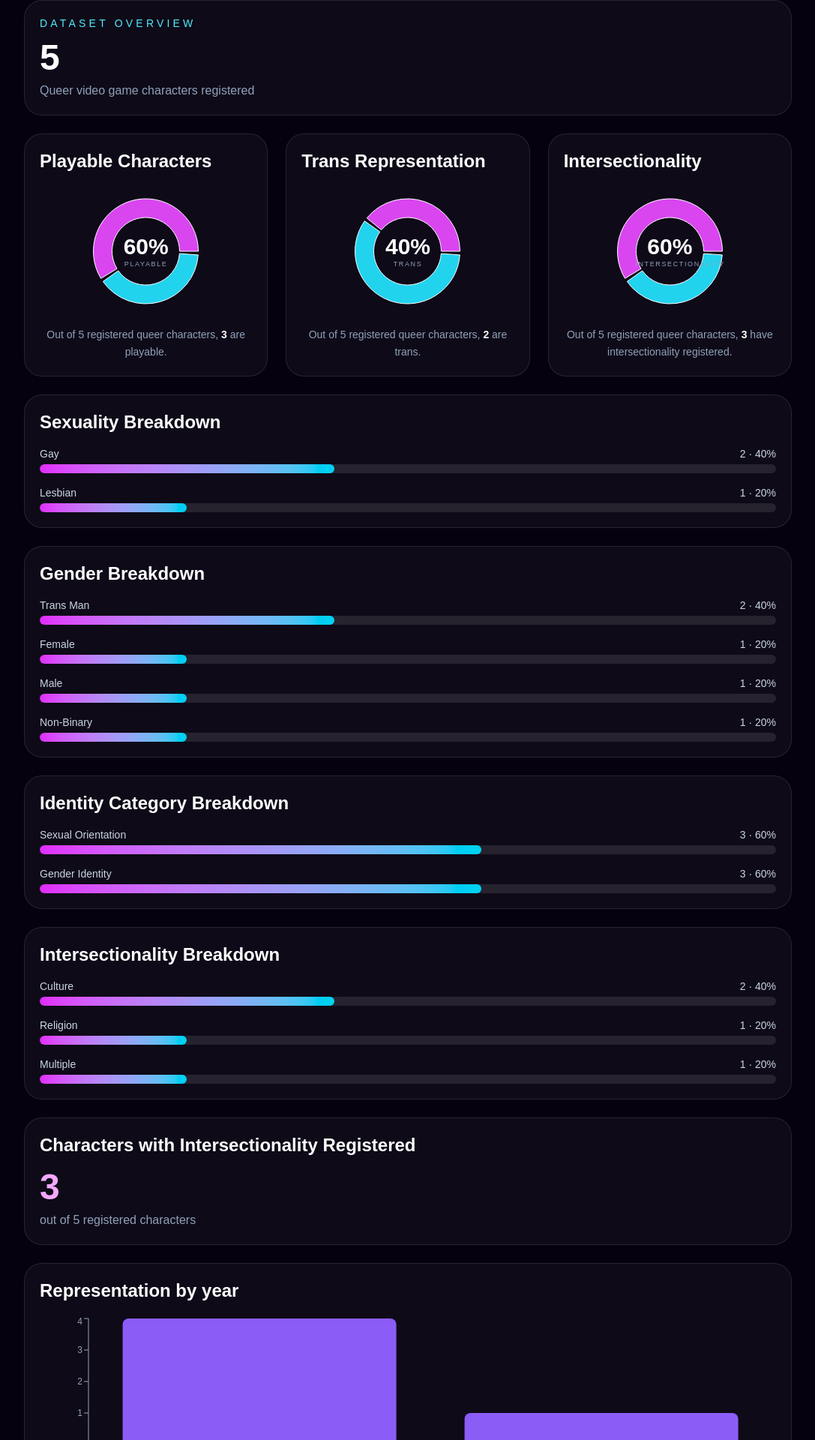
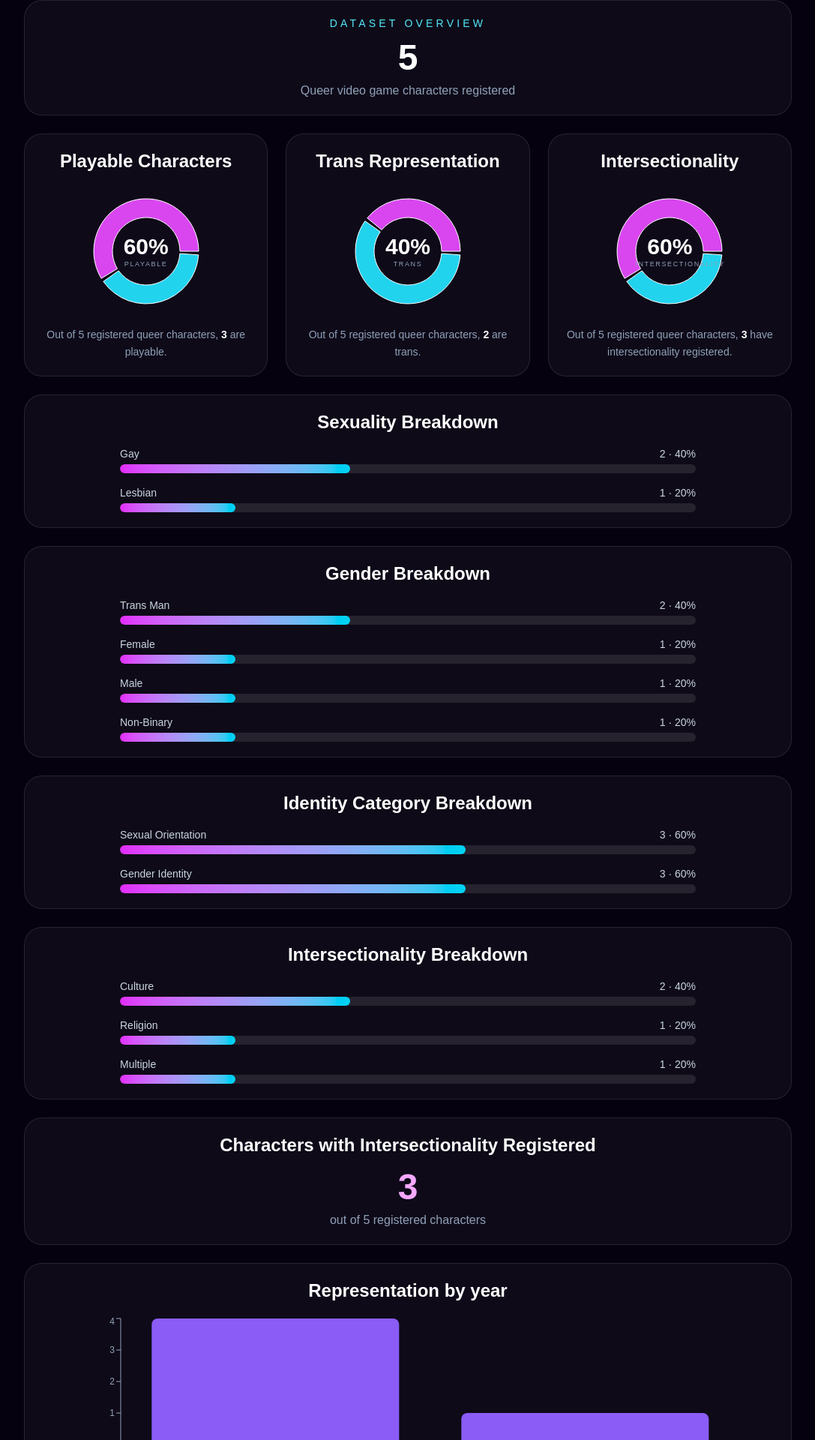
Before and after one commit to renanuhoh-crypto/queer-video-game-character-atlas, a Next.js app: page /analytics in a window 1280 px wide. Shown: the part 252-2172 px from the top of the page at 75% size, without its empty margins (32-1119 px from the left). Built offline with nearby package versions, Linux system fonts and the light colour scheme.

Commit message:
center analytics layout

```diff
--- a/src/components/VisualAnalytics.tsx
+++ b/src/components/VisualAnalytics.tsx
@@ -122,20 +122,20 @@ function BreakdownCard({
   total: number;
 }) {
   return (
-    <div className="rounded-3xl border border-white/10 bg-white/[0.04] p-5">
+    <div className="rounded-3xl border border-white/10 bg-white/[0.04] p-5 text-center">
       <h3 className="mb-4 text-2xl font-black text-white">{title}</h3>
 
       {data.length === 0 ? (
         <p className="text-slate-400">No data registered yet.</p>
       ) : (
-        <div className="space-y-4">
+        <div className="mx-auto max-w-3xl space-y-4">
           {data.map((item) => {
             const percentage =
               total > 0 ? Math.round((item.count / total) * 100) : 0;
 
             return (
               <div key={item.label}>
-                <div className="mb-1 flex items-center justify-between text-sm text-slate-300">
+                <div className="mb-1 flex items-center justify-between gap-4 text-sm text-slate-300">
                   <span>{item.label}</span>
                   <span>
                     {item.count} · {percentage}%
@@ -175,10 +175,10 @@ function DonutCard({
   sentence: string;
 }) {
   return (
-    <div className="rounded-3xl border border-white/10 bg-white/[0.04] p-5">
+    <div className="rounded-3xl border border-white/10 bg-white/[0.04] p-5 text-center">
       <h3 className="mb-4 text-2xl font-black text-white">{title}</h3>
 
-      <div className="relative h-44 min-h-[176px] w-full min-w-0">
+      <div className="relative mx-auto h-44 min-h-[176px] max-w-[260px]">
         <ResponsiveContainer width="100%" height={176}>
           <PieChart>
             <Pie
@@ -313,8 +313,8 @@ export default function VisualAnalytics({ characters }: Props) {
     .slice(0, 8);
 
   return (
-    <div className="space-y-6">
-      <div className="rounded-3xl border border-white/10 bg-white/[0.04] p-5">
+    <div className="mx-auto max-w-7xl space-y-6">
+      <div className="rounded-3xl border border-white/10 bg-white/[0.04] p-5 text-center">
         <p className="text-sm uppercase tracking-[0.3em] text-cyan-300">
           Dataset Overview
         </p>
@@ -384,7 +384,7 @@ export default function VisualAnalytics({ characters }: Props) {
         total={totalCharacters}
       />
 
-      <div className="rounded-3xl border border-white/10 bg-white/[0.04] p-5">
+      <div className="rounded-3xl border border-white/10 bg-white/[0.04] p-5 text-center">
         <h3 className="mb-4 text-2xl font-black text-white">
           Characters with Intersectionality Registered
         </h3>
@@ -398,12 +398,12 @@ export default function VisualAnalytics({ characters }: Props) {
         </p>
       </div>
 
-      <div className="rounded-3xl border border-white/10 bg-white/[0.04] p-5">
+      <div className="rounded-3xl border border-white/10 bg-white/[0.04] p-5 text-center">
         <h3 className="mb-4 text-2xl font-black text-white">
           Representation by year
         </h3>
 
-        <div className="h-52 min-h-[208px] w-full min-w-0">
+        <div className="mx-auto h-52 min-h-[208px] max-w-4xl">
           <ResponsiveContainer width="100%" height={208}>
             <BarChart data={yearData}>
               <XAxis dataKey="year" stroke="#94a3b8" fontSize={12} />
```
